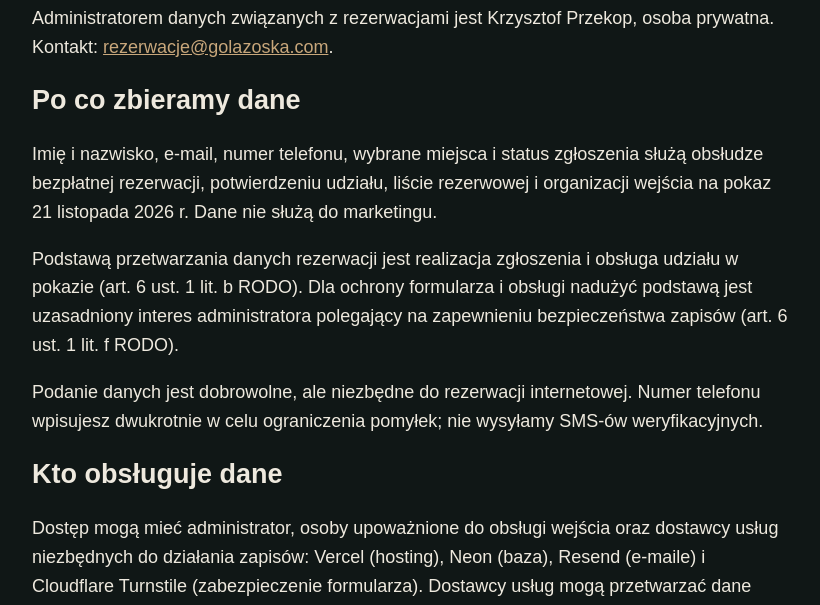
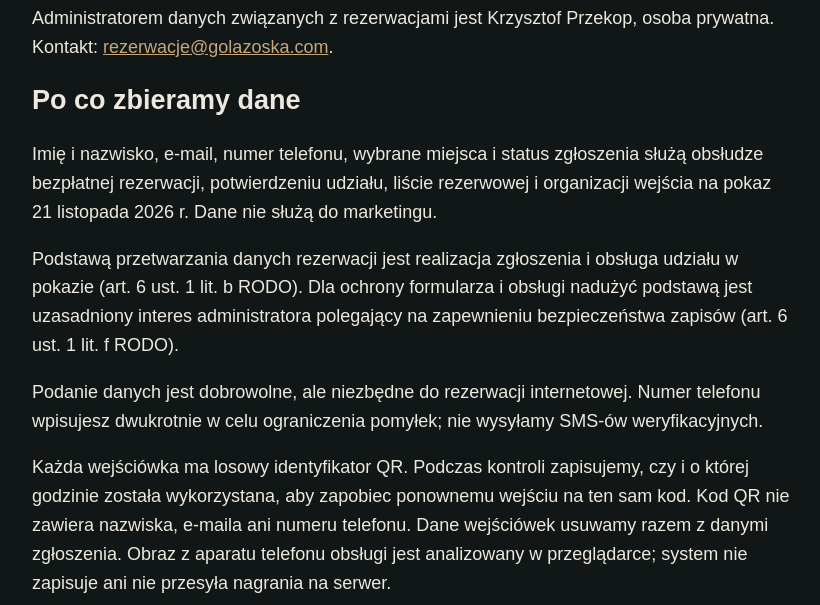
Before and after one commit to kprzekop/GOLAZOSKA, a website: page prywatnosc.html in a window 1280 px wide. Shown: the part 183-788 px from the top of the page, without its empty margins (228-1048 px from the left). Drawn offline with Linux system fonts and the light colour scheme.

Commit message:
Wyjaśnij zapis wykorzystania wejściówki i lokalną obsługę obrazu

```diff
--- a/prywatnosc.html
+++ b/prywatnosc.html
@@ -5,6 +5,7 @@
 <h2>Po co zbieramy dane</h2><p>Imię i nazwisko, e-mail, numer telefonu, wybrane miejsca i status zgłoszenia służą obsłudze bezpłatnej rezerwacji, potwierdzeniu udziału, liście rezerwowej i organizacji wejścia na pokaz 21 listopada 2026 r. Dane nie służą do marketingu.</p>
 <p>Podstawą przetwarzania danych rezerwacji jest realizacja zgłoszenia i obsługa udziału w pokazie (art. 6 ust. 1 lit. b RODO). Dla ochrony formularza i obsługi nadużyć podstawą jest uzasadniony interes administratora polegający na zapewnieniu bezpieczeństwa zapisów (art. 6 ust. 1 lit. f RODO).</p>
 <p>Podanie danych jest dobrowolne, ale niezbędne do rezerwacji internetowej. Numer telefonu wpisujesz dwukrotnie w celu ograniczenia pomyłek; nie wysyłamy SMS-ów weryfikacyjnych.</p>
+<p>Każda wejściówka ma losowy identyfikator QR. Podczas kontroli zapisujemy, czy i o której godzinie została wykorzystana, aby zapobiec ponownemu wejściu na ten sam kod. Kod QR nie zawiera nazwiska, e-maila ani numeru telefonu. Dane wejściówek usuwamy razem z danymi zgłoszenia. Obraz z aparatu telefonu obsługi jest analizowany w przeglądarce; system nie zapisuje ani nie przesyła nagrania na serwer.</p>
 <h2>Kto obsługuje dane</h2><p>Dostęp mogą mieć administrator, osoby upoważnione do obsługi wejścia oraz dostawcy usług niezbędnych do działania zapisów: Vercel (hosting), Neon (baza), Resend (e-maile) i Cloudflare Turnstile (zabezpieczenie formularza). Dostawcy usług mogą przetwarzać dane poza EOG; przekazanie wymaga właściwego mechanizmu ochrony, np. standardowych klauzul umownych. Informacje o przetwarzaniu przez dostawców: <a href="https://vercel.com/legal/privacy-policy">Vercel</a>, <a href="https://neon.com/privacy-policy">Neon</a>, <a href="https://resend.com/legal/privacy-policy">Resend</a>, <a href="https://www.cloudflare.com/privacypolicy/">Cloudflare</a>.</p>
 <h2>Jak długo przechowujemy dane</h2><p>Dane zgłoszeń przechowujemy do 21 grudnia 2026 r. Po tej dacie system usuwa zgłoszenia z aktywnej bazy przy najbliższym zadaniu dziennym. Administrator usuwa również własne eksporty listy wejściowej. Kopie bezpieczeństwa i techniczne logi dostawców podlegają ich okresom retencji.</p>
 <h2>Twoje prawa</h2><p>Możesz żądać dostępu do danych, ich sprostowania, usunięcia, ograniczenia przetwarzania i – w przypadkach przewidzianych prawem – przenoszenia danych lub wnieść sprzeciw wobec przetwarzania opartego na uzasadnionym interesie. Napisz na adres administratora podany powyżej. Możesz złożyć skargę do Prezesa Urzędu Ochrony Danych Osobowych.</p>
```
